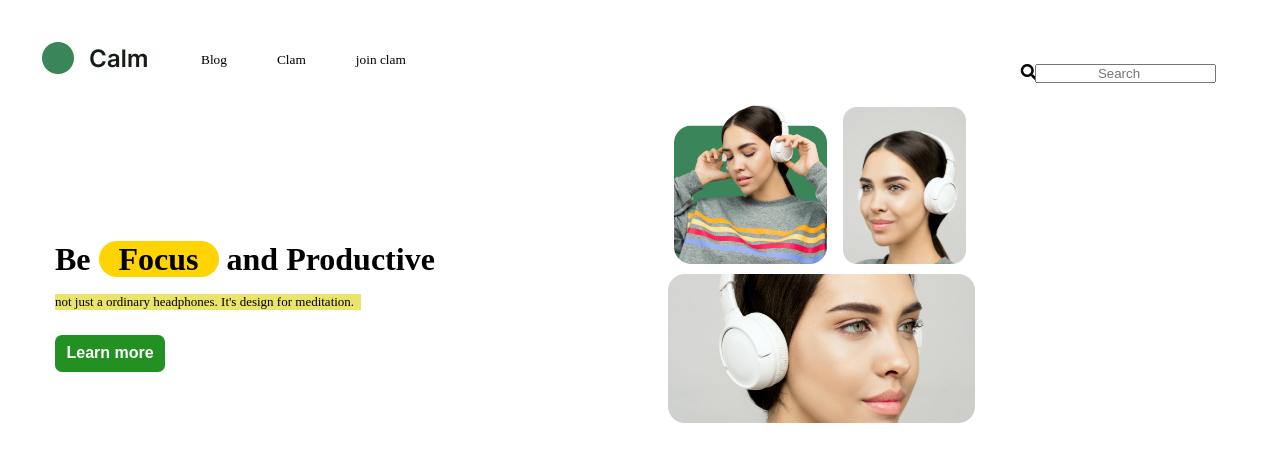
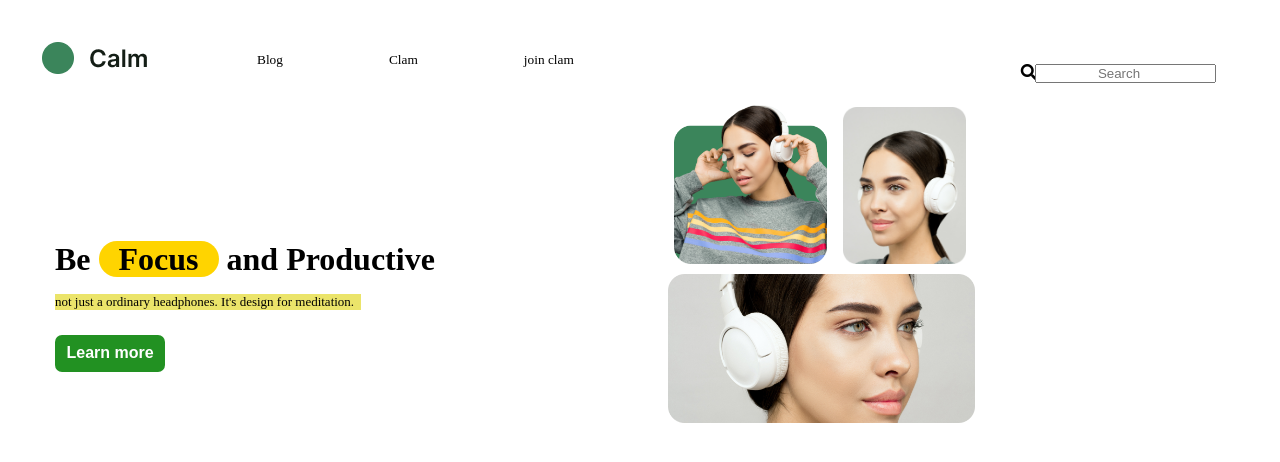
Before and after one commit to mr-pradip-baidya/26-11-22-three-project, a plain HTML site: page project-1/index.html in a window 1280 px wide. Drawn offline with Linux system fonts and the light colour scheme.

Commit message:
comment deleted

```diff
--- a/project-1/index.css
+++ b/project-1/index.css
@@ -18,7 +18,7 @@ nav ul{
 
 }
 nav ul li{
-    /* margin-right: 56px; */
+    margin-right: 56px;
     font-size: smaller;
 
 
```
